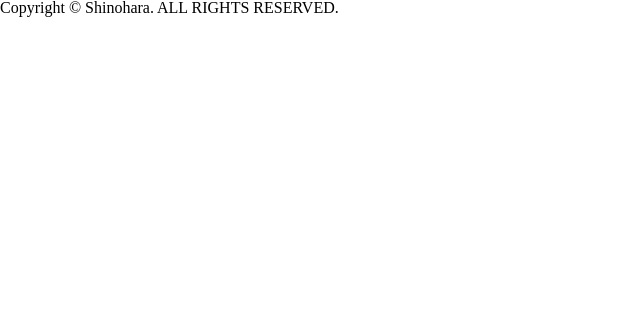
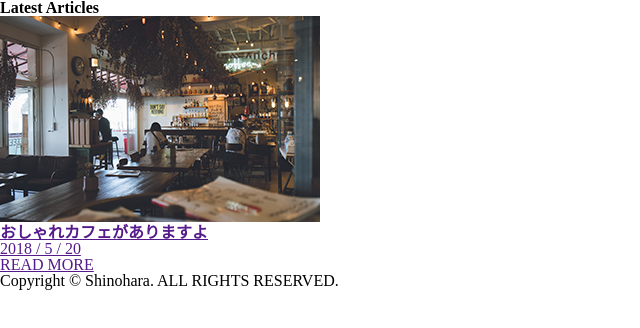
Before and after one commit to erika625/OJT, a plain HTML site: page index.html in a window 1280 px wide. Shown: the whole page, without its empty margins (0-640 px from the left). Drawn offline with Linux system fonts and the light colour scheme.

Commit message:
main 追加

```diff
--- a/index.html
+++ b/index.html
@@ -18,9 +18,24 @@
     <!-- mainvisualここまで -->
 
     <!-- main -->
-    <div>
-
-    </div>
+    <section>
+        <h2>Latest Articles</h2>
+        <article>
+            <div class="wrapper">
+                <a href="">
+                    <div class="article_card_thumbnail">
+                        <img src="img/post_img_1.png" alt="">
+                    </div>
+                    <div class="article_card_text">
+                        <h3 class="article_card_title">おしゃれカフェがありますよ</h3>
+                        <time datetime="2018-05-20" class="article_card_date">2018 / 5 / 20</time>
+                        <p>READ MORE</p>
+                        <span></span>
+                    </div>
+                </a>
+            </div>
+        </article>
+    </section>
     <!-- mainここまで -->
 
     <!-- footer -->
```
